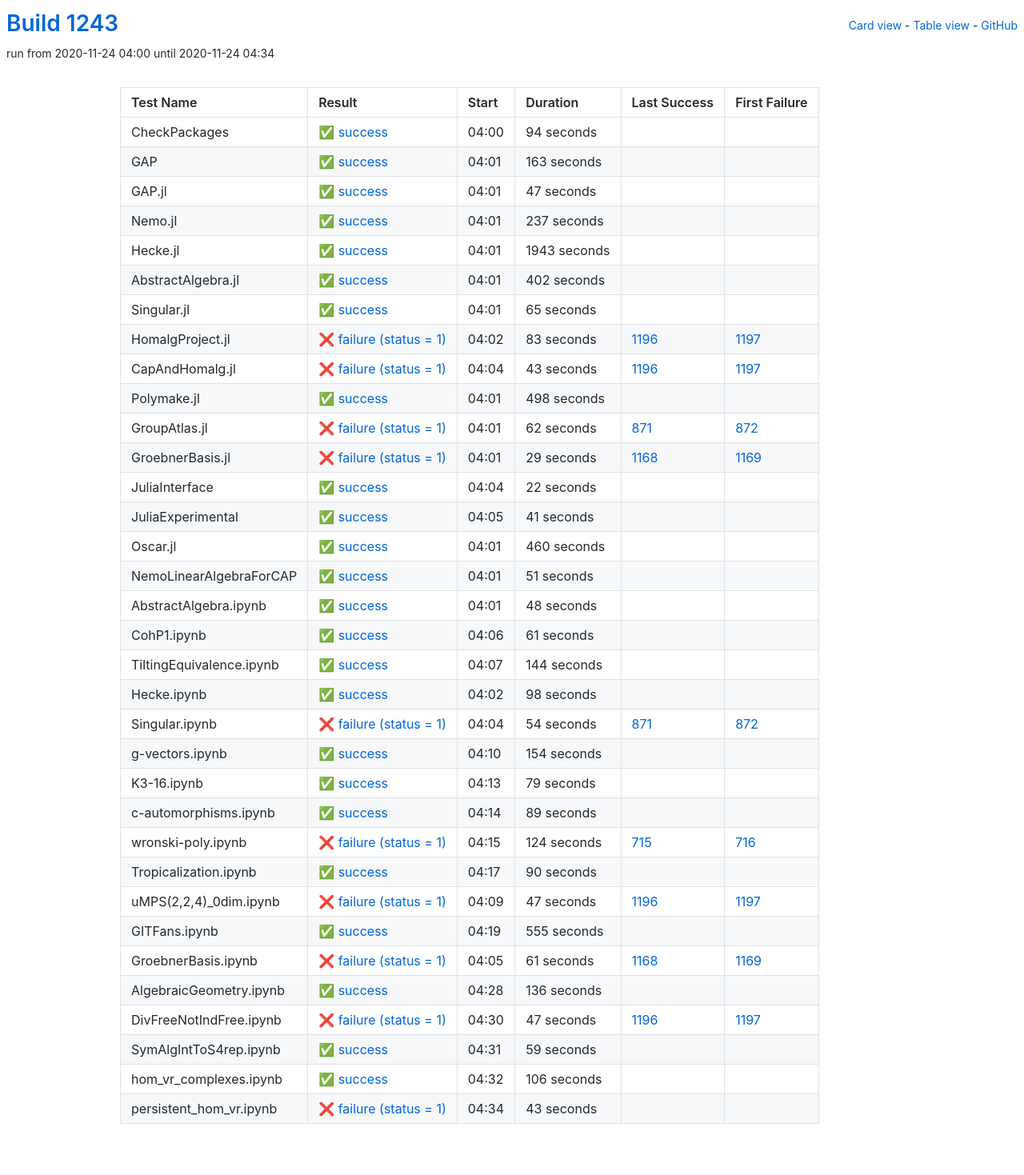
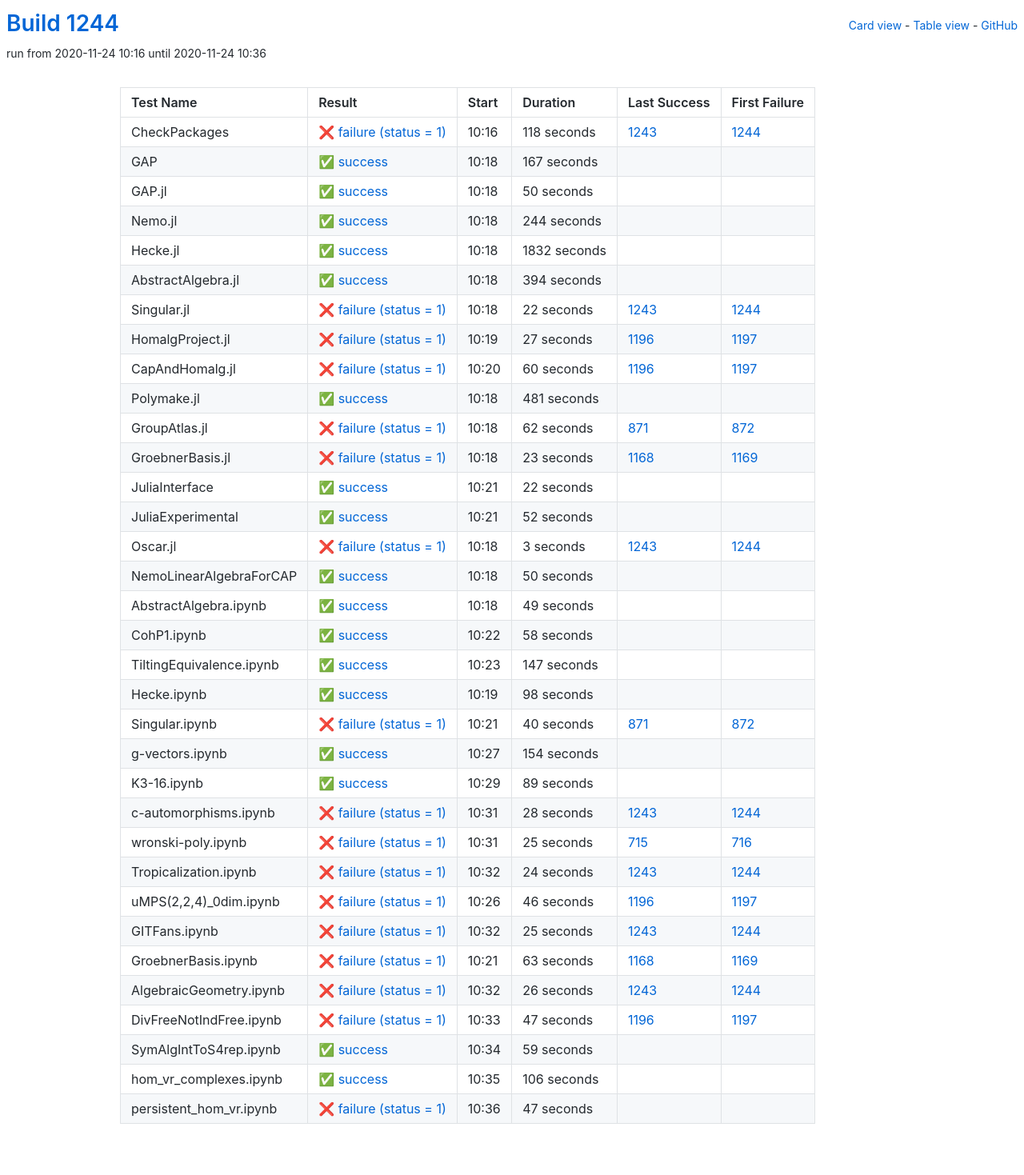
Before and after one commit to oscar-system/oscar-ci-status-stable, a Jekyll site: the page built from table.html, in a window 1280 px wide. Shown: the whole page at 80% size. Built offline with Jekyll 4.4.1, drawn with Linux system fonts in a browser that asks for light colours.

Commit message:
Build #1244

```diff
--- a/_data/ci.yml
+++ b/_data/ci.yml
@@ -1,6 +1,6 @@
 ---
-build: 1243
-build_url: https://oscarci.mathematik.uni-kl.de/job/oscar-stable/1243/
+build: 1244
+build_url: https://oscarci.mathematik.uni-kl.de/job/oscar-stable/1244/
 job: oscar-stable
 organization: oscar-system
 repo: oscar-ci-status-stable
@@ -8,128 +8,128 @@ repourl: https://github.com/oscar-system/oscar-ci-status-stable
 tests:
 - name: CheckPackages
   id: checkpackages
-  log: https://oscarci.mathematik.uni-kl.de/job/oscar-stable/1243/artifact/logs/build-1243/CheckPackages.log
-  start: 2020-11-24 04:00
+  log: https://oscarci.mathematik.uni-kl.de/job/oscar-stable/1244/artifact/logs/build-1244/CheckPackages.log
+  start: 2020-11-24 10:16
+  success: false
+  exitcode: 1
+  status: failure
+  duration: 118
+  last_success: 1243
+  last_success_url: https://oscarci.mathematik.uni-kl.de/job/oscar-stable/1243/
+  first_failure: 1244
+  first_failure_url: https://oscarci.mathematik.uni-kl.de/job/oscar-stable/1244/
+- name: GAP
+  id: gap
+  log: https://oscarci.mathematik.uni-kl.de/job/oscar-stable/1244/artifact/logs/build-1244/GAP.log
+  start: 2020-11-24 10:18
   success: true
   exitcode: 0
   status: success
-  duration: 94
-  last_success: false
-  last_success_url:
-  first_failure: false
-  first_failure_url:
-- name: GAP
-  id: gap
-  log: https://oscarci.mathematik.uni-kl.de/job/oscar-stable/1243/artifact/logs/build-1243/GAP.log
-  start: 2020-11-24 04:01
-  success: true
-  exitcode: 0
-  status: success
-  duration: 163
+  duration: 167
   last_success: false
   last_success_url:
   first_failure: false
   first_failure_url:
 - name: GAP.jl
   id: gap-jl
-  log: https://oscarci.mathematik.uni-kl.de/job/oscar-stable/1243/artifact/logs/build-1243/GAP.jl.log
-  start: 2020-11-24 04:01
+  log: https://oscarci.mathematik.uni-kl.de/job/oscar-stable/1244/artifact/logs/build-1244/GAP.jl.log
+  start: 2020-11-24 10:18
   success: true
   exitcode: 0
   status: success
-  duration: 47
+  duration: 50
   last_success: false
   last_success_url:
   first_failure: false
   first_failure_url:
 - name: Nemo.jl
   id: nemo-jl
-  log: https://oscarci.mathematik.uni-kl.de/job/oscar-stable/1243/artifact/logs/build-1243/Nemo.jl.log
-  start: 2020-11-24 04:01
+  log: https://oscarci.mathematik.uni-kl.de/job/oscar-stable/1244/artifact/logs/build-1244/Nemo.jl.log
+  start: 2020-11-24 10:18
   success: true
   exitcode: 0
   status: success
-  duration: 237
+  duration: 244
   last_success: false
   last_success_url:
   first_failure: false
   first_failure_url:
 - name: Hecke.jl
   id: hecke-jl
-  log: https://oscarci.mathematik.uni-kl.de/job/oscar-stable/1243/artifact/logs/build-1243/Hecke.jl.log
-  start: 2020-11-24 04:01
+  log: https://oscarci.mathematik.uni-kl.de/job/oscar-stable/1244/artifact/logs/build-1244/Hecke.jl.log
+  start: 2020-11-24 10:18
   success: true
   exitcode: 0
   status: success
-  duration: 1943
+  duration: 1832
   last_success: false
   last_success_url:
   first_failure: false
   first_failure_url:
 - name: AbstractAlgebra.jl
   id: abstractalgebra-jl
-  log: https://oscarci.mathematik.uni-kl.de/job/oscar-stable/1243/artifact/logs/build-1243/AbstractAlgebra.jl.log
-  start: 2020-11-24 04:01
+  log: https://oscarci.mathematik.uni-kl.de/job/oscar-stable/1244/artifact/logs/build-1244/AbstractAlgebra.jl.log
+  start: 2020-11-24 10:18
   success: true
   exitcode: 0
   status: success
-  duration: 402
+  duration: 394
   last_success: false
   last_success_url:
   first_failure: false
   first_failure_url:
 - name: Singular.jl
   id: singular-jl
-  log: https://oscarci.mathematik.uni-kl.de/job/oscar-stable/1243/artifact/logs/build-1243/Singular.jl.log
-  start: 2020-11-24 04:01
-  success: true
-  exitcode: 0
-  status: success
-  duration: 65
-  last_success: false
-  last_success_url:
-  first_failure: false
-  first_failure_url:
-- name: HomalgProject.jl
-  id: homalgproject-jl
-  log: https://oscarci.mathematik.uni-kl.de/job/oscar-stable/1243/artifact/logs/build-1243/HomalgProject.jl.log
-  start: 2020-11-24 04:02
+  log: https://oscarci.mathematik.uni-kl.de/job/oscar-stable/1244/artifact/logs/build-1244/Singular.jl.log
+  start: 2020-11-24 10:18
   success: false
   exitcode: 1
   status: failure
-  duration: 83
+  duration: 22
+  last_success: 1243
+  last_success_url: https://oscarci.mathematik.uni-kl.de/job/oscar-stable/1243/
+  first_failure: 1244
+  first_failure_url: https://oscarci.mathematik.uni-kl.de/job/oscar-stable/1244/
+- name: HomalgProject.jl
+  id: homalgproject-jl
+  log: https://oscarci.mathematik.uni-kl.de/job/oscar-stable/1244/artifact/logs/build-1244/HomalgProject.jl.log
+  start: 2020-11-24 10:19
+  success: false
+  exitcode: 1
+  status: failure
+  duration: 27
   last_success: 1196
   last_success_url: https://oscarci.mathematik.uni-kl.de/job/oscar-stable/1196/
   first_failure: 1197
   first_failure_url: https://oscarci.mathematik.uni-kl.de/job/oscar-stable/1197/
 - name: CapAndHomalg.jl
   id: capandhomalg-jl
-  log: https://oscarci.mathematik.uni-kl.de/job/oscar-stable/1243/artifact/logs/build-1243/CapAndHomalg.jl.log
-  start: 2020-11-24 04:04
+  log: https://oscarci.mathematik.uni-kl.de/job/oscar-stable/1244/artifact/logs/build-1244/CapAndHomalg.jl.log
+  start: 2020-11-24 10:20
   success: false
   exitcode: 1
   status: failure
-  duration: 43
+  duration: 60
   last_success: 1196
   last_success_url: https://oscarci.mathematik.uni-kl.de/job/oscar-stable/1196/
   first_failure: 1197
   first_failure_url: https://oscarci.mathematik.uni-kl.de/job/oscar-stable/1197/
 - name: Polymake.jl
   id: polymake-jl
-  log: https://oscarci.mathematik.uni-kl.de/job/oscar-stable/1243/artifact/logs/build-1243/Polymake.jl.log
-  start: 2020-11-24 04:01
+  log: https://oscarci.mathematik.uni-kl.de/job/oscar-stable/1244/artifact/logs/build-1244/Polymake.jl.log
+  start: 2020-11-24 10:18
   success: true
   exitcode: 0
   status: success
-  duration: 498
+  duration: 481
   last_success: false
   last_success_url:
   first_failure: false
   first_failure_url:
 - name: GroupAtlas.jl
   id: groupatlas-jl
-  log: https://oscarci.mathematik.uni-kl.de/job/oscar-stable/1243/artifact/logs/build-1243/GroupAtlas.jl.log
-  start: 2020-11-24 04:01
+  log: https://oscarci.mathematik.uni-kl.de/job/oscar-stable/1244/artifact/logs/build-1244/GroupAtlas.jl.log
+  start: 2020-11-24 10:18
   success: false
   exitcode: 1
   status: failure
@@ -140,20 +140,20 @@ tests:
   first_failure_url: https://oscarci.mathematik.uni-kl.de/job/oscar-stable/872/
 - name: GroebnerBasis.jl
   id: groebnerbasis-jl
-  log: https://oscarci.mathematik.uni-kl.de/job/oscar-stable/1243/artifact/logs/build-1243/GroebnerBasis.jl.log
-  start: 2020-11-24 04:01
+  log: https://oscarci.mathematik.uni-kl.de/job/oscar-stable/1244/artifact/logs/build-1244/GroebnerBasis.jl.log
+  start: 2020-11-24 10:18
   success: false
   exitcode: 1
   status: failure
-  duration: 29
+  duration: 23
   last_success: 1168
   last_success_url: https://oscarci.mathematik.uni-kl.de/job/oscar-stable/1168/
   first_failure: 1169
   first_failure_url: https://oscarci.mathematik.uni-kl.de/job/oscar-stable/1169/
 - name: JuliaInterface
   id: juliainterface
-  log: https://oscarci.mathematik.uni-kl.de/job/oscar-stable/1243/artifact/logs/build-1243/JuliaInterface.log
-  start: 2020-11-24 04:04
+  log: https://oscarci.mathematik.uni-kl.de/job/oscar-stable/1244/artifact/logs/build-1244/JuliaInterface.log
+  start: 2020-11-24 10:21
   success: true
   exitcode: 0
   status: success
@@ -164,80 +164,80 @@ tests:
   first_failure_url:
 - name: JuliaExperimental
   id: juliaexperimental
-  log: https://oscarci.mathematik.uni-kl.de/job/oscar-stable/1243/artifact/logs/build-1243/JuliaExperimental.log
-  start: 2020-11-24 04:05
+  log: https://oscarci.mathematik.uni-kl.de/job/oscar-stable/1244/artifact/logs/build-1244/JuliaExperimental.log
+  start: 2020-11-24 10:21
   success: true
   exitcode: 0
   status: success
-  duration: 41
+  duration: 52
   last_success: false
   last_success_url:
   first_failure: false
   first_failure_url:
 - name: Oscar.jl
   id: oscar-jl
-  log: https://oscarci.mathematik.uni-kl.de/job/oscar-stable/1243/artifact/logs/build-1243/Oscar.jl.log
-  start: 2020-11-24 04:01
+  log: https://oscarci.mathematik.uni-kl.de/job/oscar-stable/1244/artifact/logs/build-1244/Oscar.jl.log
+  start: 2020-11-24 10:18
+  success: false
+  exitcode: 1
+  status: failure
+  duration: 3
+  last_success: 1243
+  last_success_url: https://oscarci.mathematik.uni-kl.de/job/oscar-stable/1243/
+  first_failure: 1244
+  first_failure_url: https://oscarci.mathematik.uni-kl.de/job/oscar-stable/1244/
+- name: NemoLinearAlgebraForCAP
+  id: nemolinearalgebraforcap
+  log: https://oscarci.mathematik.uni-kl.de/job/oscar-stable/1244/artifact/logs/build-1244/NemoLinearAlgebraForCAP.log
+  start: 2020-11-24 10:18
   success: true
   exitcode: 0
   status: success
-  duration: 460
-  last_success: false
-  last_success_url:
-  first_failure: false
-  first_failure_url:
-- name: NemoLinearAlgebraForCAP
-  id: nemolinearalgebraforcap
-  log: https://oscarci.mathematik.uni-kl.de/job/oscar-stable/1243/artifact/logs/build-1243/NemoLinearAlgebraForCAP.log
-  start: 2020-11-24 04:01
-  success: true
-  exitcode: 0
-  status: success
-  duration: 51
+  duration: 50
   last_success: false
   last_success_url:
   first_failure: false
   first_failure_url:
 - name: AbstractAlgebra.ipynb
   id: abstractalgebra-ipynb
-  log: https://oscarci.mathematik.uni-kl.de/job/oscar-stable/1243/artifact/logs/build-1243/AbstractAlgebra.ipynb.log
-  start: 2020-11-24 04:01
+  log: https://oscarci.mathematik.uni-kl.de/job/oscar-stable/1244/artifact/logs/build-1244/AbstractAlgebra.ipynb.log
+  start: 2020-11-24 10:18
   success: true
   exitcode: 0
   status: success
-  duration: 48
+  duration: 49
   last_success: false
   last_success_url:
   first_failure: false
   first_failure_url:
 - name: CohP1.ipynb
   id: cohp1-ipynb
-  log: https://oscarci.mathematik.uni-kl.de/job/oscar-stable/1243/artifact/logs/build-1243/CohP1.ipynb.log
-  start: 2020-11-24 04:06
+  log: https://oscarci.mathematik.uni-kl.de/job/oscar-stable/1244/artifact/logs/build-1244/CohP1.ipynb.log
+  start: 2020-11-24 10:22
   success: true
   exitcode: 0
   status: success
-  duration: 61
+  duration: 58
   last_success: false
   last_success_url:
   first_failure: false
   first_failure_url:
 - name: TiltingEquivalence.ipynb
   id: tiltingequivalence-ipynb
-  log: https://oscarci.mathematik.uni-kl.de/job/oscar-stable/1243/artifact/logs/build-1243/TiltingEquivalence.ipynb.log
-  start: 2020-11-24 04:07
+  log: https://oscarci.mathematik.uni-kl.de/job/oscar-stable/1244/artifact/logs/build-1244/TiltingEquivalence.ipynb.log
+  start: 2020-11-24 10:23
   success: true
   exitcode: 0
   status: success
-  duration: 144
+  duration: 147
   last_success: false
   last_success_url:
   first_failure: false
   first_failure_url:
 - name: Hecke.ipynb
   id: hecke-ipynb
-  log: https://oscarci.mathematik.uni-kl.de/job/oscar-stable/1243/artifact/logs/build-1243/Hecke.ipynb.log
-  start: 2020-11-24 04:02
+  log: https://oscarci.mathematik.uni-kl.de/job/oscar-stable/1244/artifact/logs/build-1244/Hecke.ipynb.log
+  start: 2020-11-24 10:19
   success: true
   exitcode: 0
   status: success
@@ -248,20 +248,20 @@ tests:
   first_failure_url:
 - name: Singular.ipynb
   id: singular-ipynb
-  log: https://oscarci.mathematik.uni-kl.de/job/oscar-stable/1243/artifact/logs/build-1243/Singular.ipynb.log
-  start: 2020-11-24 04:04
+  log: https://oscarci.mathematik.uni-kl.de/job/oscar-stable/1244/artifact/logs/build-1244/Singular.ipynb.log
+  start: 2020-11-24 10:21
   success: false
   exitcode: 1
   status: failure
-  duration: 54
+  duration: 40
   last_success: 871
   last_success_url: https://oscarci.mathematik.uni-kl.de/job/oscar-stable/871/
   first_failure: 872
   first_failure_url: https://oscarci.mathematik.uni-kl.de/job/oscar-stable/872/
 - name: g-vectors.ipynb
   id: g-vectors-ipynb
-  log: https://oscarci.mathematik.uni-kl.de/job/oscar-stable/1243/artifact/logs/build-1243/g-vectors.ipynb.log
-  start: 2020-11-24 04:10
+  log: https://oscarci.mathematik.uni-kl.de/job/oscar-stable/1244/artifact/logs/build-1244/g-vectors.ipynb.log
+  start: 2020-11-24 10:27
   success: true
   exitcode: 0
   status: success
@@ -272,20 +272,8 @@ tests:
   first_failure_url:
 - name: K3-16.ipynb
   id: k3-16-ipynb
-  log: https://oscarci.mathematik.uni-kl.de/job/oscar-stable/1243/artifact/logs/build-1243/K3-16.ipynb.log
-  start: 2020-11-24 04:13
-  success: true
-  exitcode: 0
-  status: success
-  duration: 79
-  last_success: false
-  last_success_url:
-  first_failure: false
-  first_failure_url:
-- name: c-automorphisms.ipynb
-  id: c-automorphisms-ipynb
-  log: https://oscarci.mathematik.uni-kl.de/job/oscar-stable/1243/artifact/logs/build-1243/c-automorphisms.ipynb.log
-  start: 2020-11-24 04:14
+  log: https://oscarci.mathematik.uni-kl.de/job/oscar-stable/1244/artifact/logs/build-1244/K3-16.ipynb.log
+  start: 2020-11-24 10:29
   success: true
   exitcode: 0
   status: success
@@ -294,82 +282,94 @@ tests:
   last_success_url:
   first_failure: false
   first_failure_url:
-- name: wronski-poly.ipynb
-  id: wronski-poly-ipynb
-  log: https://oscarci.mathematik.uni-kl.de/job/oscar-stable/1243/artifact/logs/build-1243/wronski-poly.ipynb.log
-  start: 2020-11-24 04:15
+- name: c-automorphisms.ipynb
+  id: c-automorphisms-ipynb
+  log: https://oscarci.mathematik.uni-kl.de/job/oscar-stable/1244/artifact/logs/build-1244/c-automorphisms.ipynb.log
+  start: 2020-11-24 10:31
   success: false
   exitcode: 1
   status: failure
-  duration: 124
+  duration: 28
+  last_success: 1243
+  last_success_url: https://oscarci.mathematik.uni-kl.de/job/oscar-stable/1243/
+  first_failure: 1244
+  first_failure_url: https://oscarci.mathematik.uni-kl.de/job/oscar-stable/1244/
+- name: wronski-poly.ipynb
+  id: wronski-poly-ipynb
+  log: https://oscarci.mathematik.uni-kl.de/job/oscar-stable/1244/artifact/logs/build-1244/wronski-poly.ipynb.log
+  start: 2020-11-24 10:31
+  success: false
+  exitcode: 1
+  status: failure
+  duration: 25
   last_success: 715
   last_success_url: https://oscarci.mathematik.uni-kl.de/job/oscar-stable/715/
   first_failure: 716
   first_failure_url: https://oscarci.mathematik.uni-kl.de/job/oscar-stable/716/
 - name: Tropicalization.ipynb
   id: tropicalization-ipynb
-  log: https://oscarci.mathematik.uni-kl.de/job/oscar-stable/1243/artifact/logs/build-1243/Tropicalization.ipynb.log
-  start: 2020-11-24 04:17
-  success: true
-  exitcode: 0
-  status: success
-  duration: 90
-  last_success: false
-  last_success_url:
-  first_failure: false
-  first_failure_url:
-- name: uMPS(2,2,4)_0dim.ipynb
-  id: umps-2-2-4-0dim-ipynb
-  log: https://oscarci.mathematik.uni-kl.de/job/oscar-stable/1243/artifact/logs/build-1243/uMPS-2-2-4-_0dim.ipynb.log
-  start: 2020-11-24 04:09
+  log: https://oscarci.mathematik.uni-kl.de/job/oscar-stable/1244/artifact/logs/build-1244/Tropicalization.ipynb.log
+  start: 2020-11-24 10:32
   success: false
   exitcode: 1
   status: failure
-  duration: 47
+  duration: 24
+  last_success: 1243
+  last_success_url: https://oscarci.mathematik.uni-kl.de/job/oscar-stable/1243/
+  first_failure: 1244
+  first_failure_url: https://oscarci.mathematik.uni-kl.de/job/oscar-stable/1244/
+- name: uMPS(2,2,4)_0dim.ipynb
+  id: umps-2-2-4-0dim-ipynb
+  log: https://oscarci.mathematik.uni-kl.de/job/oscar-stable/1244/artifact/logs/build-1244/uMPS-2-2-4-_0dim.ipynb.log
+  start: 2020-11-24 10:26
+  success: false
+  exitcode: 1
+  status: failure
+  duration: 46
   last_success: 1196
   last_success_url: https://oscarci.mathematik.uni-kl.de/job/oscar-stable/1196/
   first_failure: 1197
   first_failure_url: https://oscarci.mathematik.uni-kl.de/job/oscar-stable/1197/
 - name: GITFans.ipynb
   id: gitfans-ipynb
-  log: https://oscarci.mathematik.uni-kl.de/job/oscar-stable/1243/artifact/logs/build-1243/GITFans.ipynb.log
-  start: 2020-11-24 04:19
-  success: true
-  exitcode: 0
-  status: success
-  duration: 555
-  last_success: false
-  last_success_url:
-  first_failure: false
-  first_failure_url:
-- name: GroebnerBasis.ipynb
-  id: groebnerbasis-ipynb
-  log: https://oscarci.mathematik.uni-kl.de/job/oscar-stable/1243/artifact/logs/build-1243/GroebnerBasis.ipynb.log
-  start: 2020-11-24 04:05
+  log: https://oscarci.mathematik.uni-kl.de/job/oscar-stable/1244/artifact/logs/build-1244/GITFans.ipynb.log
+  start: 2020-11-24 10:32
   success: false
   exitcode: 1
   status: failure
-  duration: 61
+  duration: 25
+  last_success: 1243
+  last_success_url: https://oscarci.mathematik.uni-kl.de/job/oscar-stable/1243/
+  first_failure: 1244
+  first_failure_url: https://oscarci.mathematik.uni-kl.de/job/oscar-stable/1244/
+- name: GroebnerBasis.ipynb
+  id: groebnerbasis-ipynb
+  log: https://oscarci.mathematik.uni-kl.de/job/oscar-stable/1244/artifact/logs/build-1244/GroebnerBasis.ipynb.log
+  start: 2020-11-24 10:21
+  success: false
+  exitcode: 1
+  status: failure
+  duration: 63
   last_success: 1168
   last_success_url: https://oscarci.mathematik.uni-kl.de/job/oscar-stable/1168/
   first_failure: 1169
   first_failure_url: https://oscarci.mathematik.uni-kl.de/job/oscar-stable/1169/
 - name: AlgebraicGeometry.ipynb
   id: algebraicgeometry-ipynb
-  log: https://oscarci.mathematik.uni-kl.de/job/oscar-stable/1243/artifact/logs/build-1243/AlgebraicGeometry.ipynb.log
-  start: 2020-11-24 04:28
-  success: true
-  exitcode: 0
-  status: success
-  duration: 136
-  last_success: false
-  last_success_url:
-  first_failure: false
-  first_failure_url:
+  log: https://oscarci.mathematik.uni-kl.de/job/oscar-stable/1244/artifact/logs/build-1244/AlgebraicGeometry.ipynb.log
+  start: 2020-11-24 10:32
+  success: false
+  exitcode: 1
+  status: failure
+  duration: 26
+  last_success: 1243
+  last_success_url: https://oscarci.mathematik.uni-kl.de/job/oscar-stable/1243/
+  first_failure: 1244
+  first_failure_url: https://oscarci.mathematik.uni-kl.de/job/oscar-stable/1244/
 - name: DivFreeNotIndFree.ipynb
   id: divfreenotindfree-ipynb
-  log: https://oscarci.mathematik.uni-kl.de/job/oscar-stable/1243/artifact/logs/build-1243/DivFreeNotIndFree.ipynb.log
-  start: 2020-11-24 04:30
+  log: https://oscarci.mathematik.uni-kl.de/job/oscar-stable/1244/artifact/logs/build-1244/DivFreeNotIndFree.ipynb.log
+  start: 2020-11-24 10:33
   success: false
   exitcode: 1
   status: failure
@@ -380,8 +380,8 @@ tests:
   first_failure_url: https://oscarci.mathematik.uni-kl.de/job/oscar-stable/1197/
 - name: SymAlgIntToS4rep.ipynb
   id: symalginttos4rep-ipynb
-  log: https://oscarci.mathematik.uni-kl.de/job/oscar-stable/1243/artifact/logs/build-1243/SymAlgIntToS4rep.ipynb.log
-  start: 2020-11-24 04:31
+  log: https://oscarci.mathematik.uni-kl.de/job/oscar-stable/1244/artifact/logs/build-1244/SymAlgIntToS4rep.ipynb.log
+  start: 2020-11-24 10:34
   success: true
   exitcode: 0
   status: success
@@ -392,8 +392,8 @@ tests:
   first_failure_url:
 - name: hom_vr_complexes.ipynb
   id: hom-vr-complexes-ipynb
-  log: https://oscarci.mathematik.uni-kl.de/job/oscar-stable/1243/artifact/logs/build-1243/hom_vr_complexes.ipynb.log
-  start: 2020-11-24 04:32
+  log: https://oscarci.mathematik.uni-kl.de/job/oscar-stable/1244/artifact/logs/build-1244/hom_vr_complexes.ipynb.log
+  start: 2020-11-24 10:35
   success: true
   exitcode: 0
   status: success
@@ -404,12 +404,12 @@ tests:
   first_failure_url:
 - name: persistent_hom_vr.ipynb
   id: persistent-hom-vr-ipynb
-  log: https://oscarci.mathematik.uni-kl.de/job/oscar-stable/1243/artifact/logs/build-1243/persistent_hom_vr.ipynb.log
-  start: 2020-11-24 04:34
+  log: https://oscarci.mathematik.uni-kl.de/job/oscar-stable/1244/artifact/logs/build-1244/persistent_hom_vr.ipynb.log
+  start: 2020-11-24 10:36
   success: false
   exitcode: 1
   status: failure
-  duration: 43
+  duration: 47
   last_success: false
   last_success_url:
   first_failure: false
```
Also changed, not shown: README.md.
